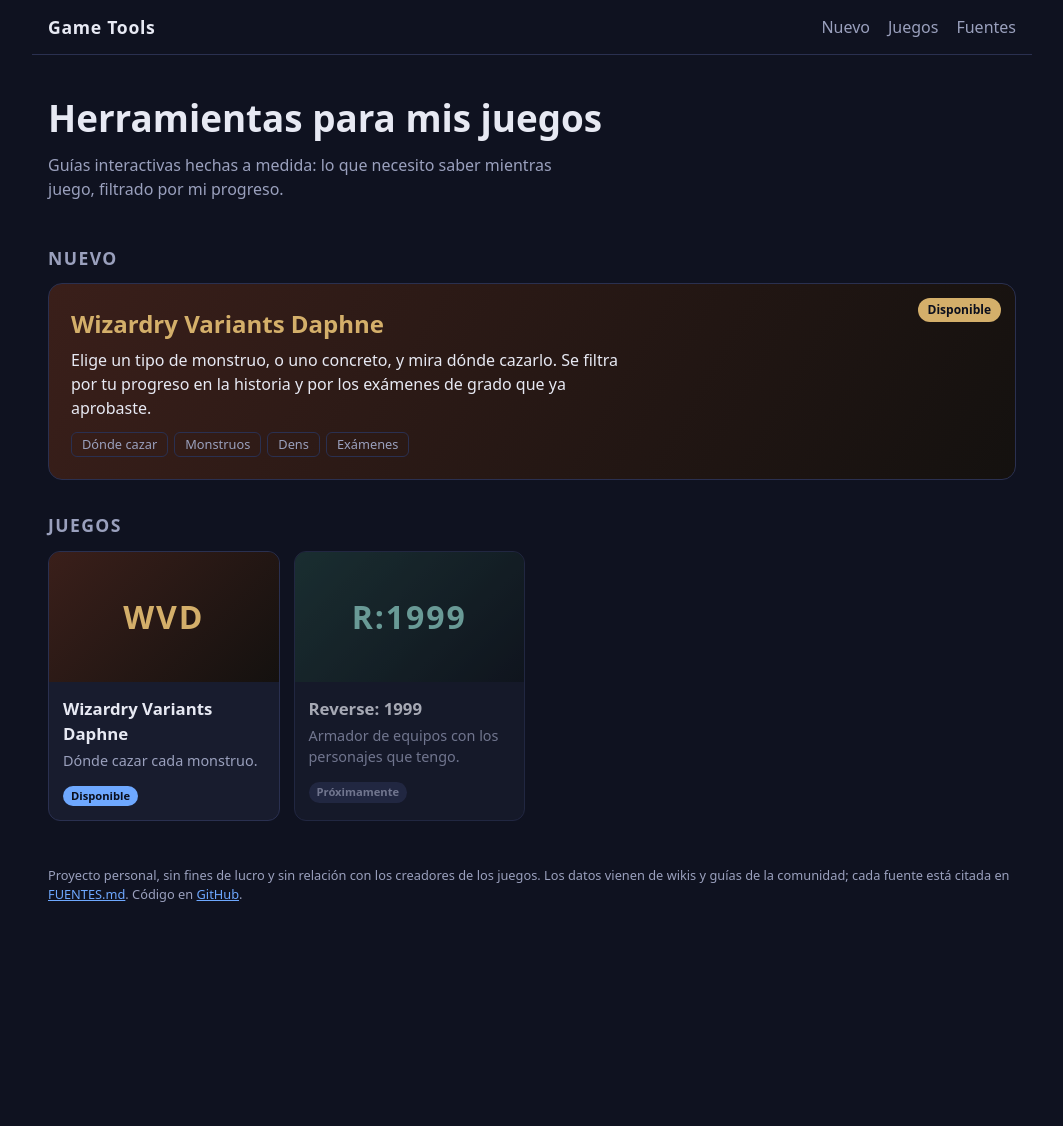
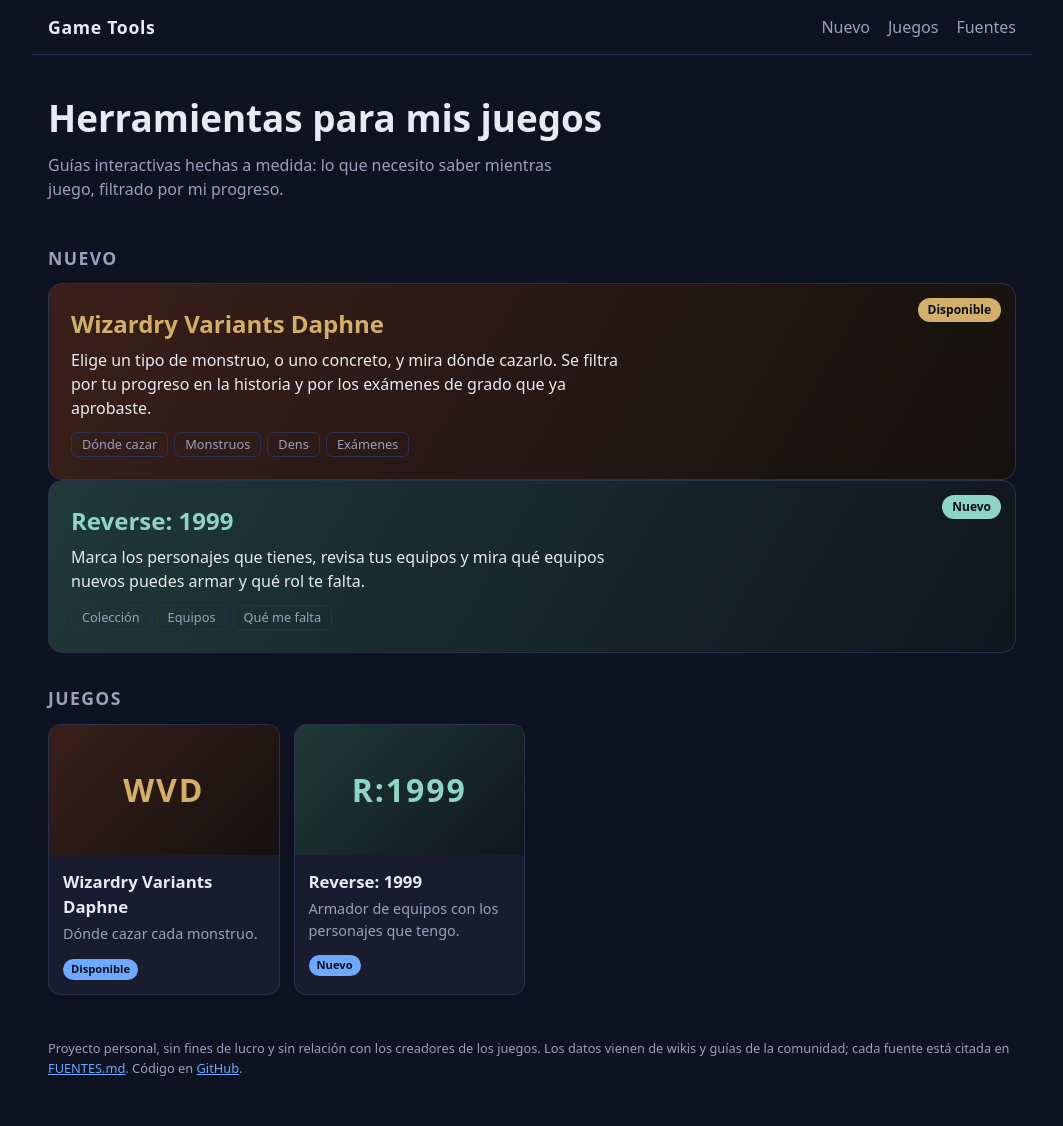
Before and after one commit to DesolatorMagno/game-tools, a plain HTML site: page index.html in a window 1280 px wide. Shown: the whole page, without its empty margins (108-1171 px from the left). Before the commit the page ends 953 px from the top, so only its background shows below. Drawn offline with Linux system fonts and the light colour scheme.

Commit message:
Hub: tarjeta de Reverse: 1999; documentar fuentes y README
Co-Authored-By: Claude Sonnet 5.5 <noreply@anthropic.com>

```diff
--- a/index.html
+++ b/index.html
@@ -36,6 +36,19 @@
     </a>
   </section>
 
+  <section>
+    <a class="destacado reverse" href="reverse-1999/">
+      <span class="insignia">Nuevo</span>
+      <div class="destacado-texto">
+        <h3>Reverse: 1999</h3>
+        <p>Marca los personajes que tienes, revisa tus equipos y mira qué equipos nuevos puedes armar y qué rol te falta.</p>
+        <ul class="etiquetas">
+          <li>Colección</li><li>Equipos</li><li>Qué me falta</li>
+        </ul>
+      </div>
+    </a>
+  </section>
+
   <section id="juegos" aria-labelledby="t-juegos">
     <h2 id="t-juegos">Juegos</h2>
     <div class="rejilla">
@@ -48,14 +61,14 @@
         </div>
       </a>
 
-      <div class="tarjeta reverse proximamente" aria-disabled="true">
+      <a class="tarjeta reverse" href="reverse-1999/">
         <div class="portada"><span class="sigla">R:1999</span></div>
         <div class="cuerpo">
           <h3>Reverse: 1999</h3>
           <p>Armador de equipos con los personajes que tengo.</p>
-          <span class="insignia chica gris">Próximamente</span>
+          <span class="insignia chica">Nuevo</span>
         </div>
-      </div>
+      </a>
     </div>
   </section>
 </main>
```
Also changed, not shown: 2 other files.
